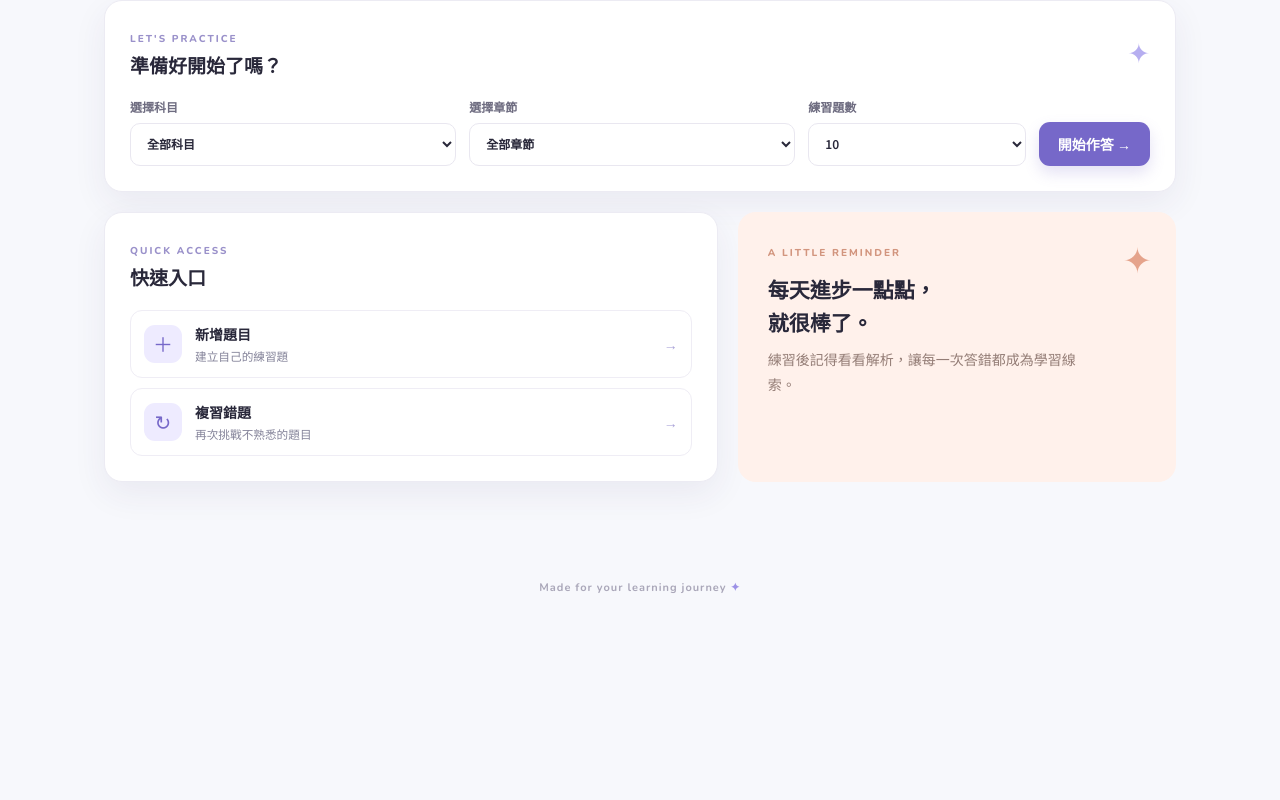
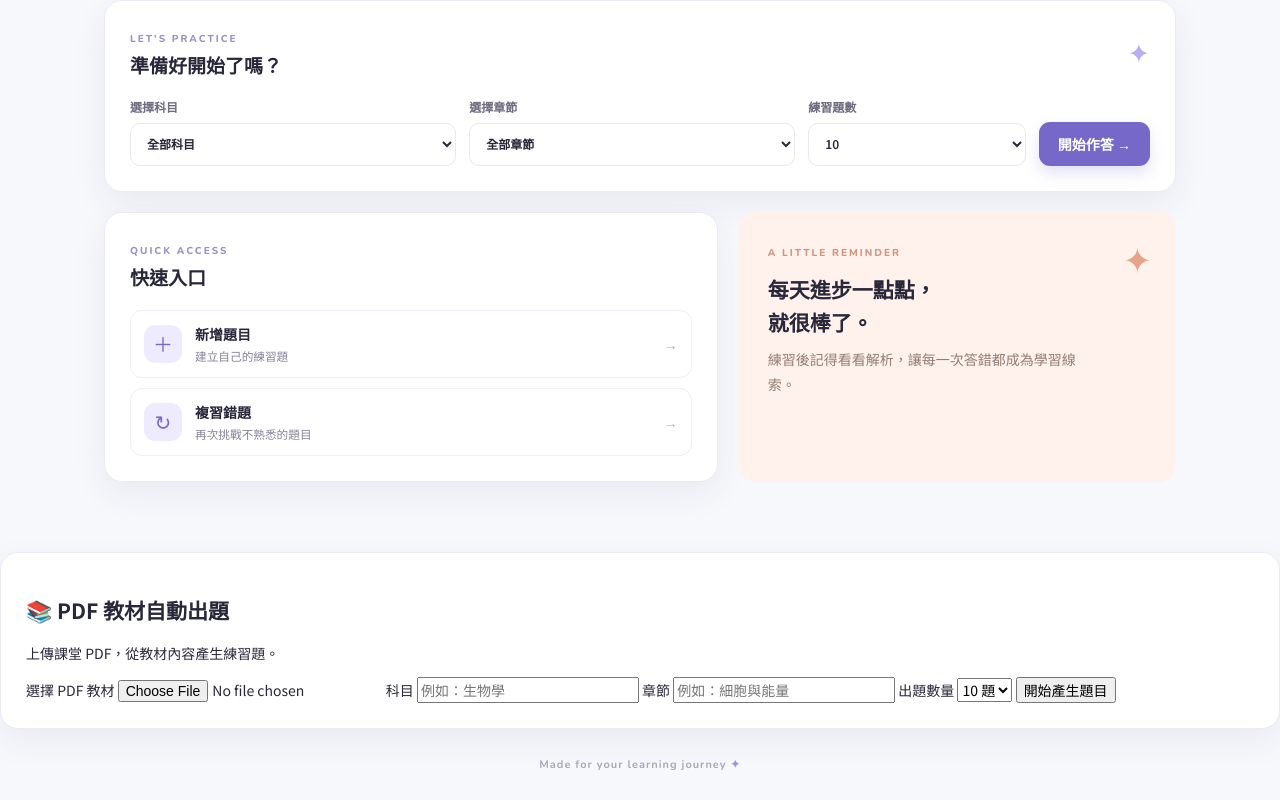
Before and after one commit to sinru120/STUDY-QUIZ-TEST, a plain HTML site: page index.html in a window 1280 px wide. Shown: the part 584-1384 px from the top of the page. Before the commit the page ends 1207 px from the top, so only its background shows below. Drawn offline with nearby package versions, Linux system fonts and the light colour scheme; no server answers.

Commit message:
Update index.html

```diff
--- a/index.html
+++ b/index.html
@@ -82,7 +82,56 @@
       <div id="quiz-area"></div>
     </section>
   </main>
+<!-- PDF 自動出題區 -->
+<section class="panel" id="pdf-generator">
+  <h2>📚 PDF 教材自動出題</h2>
 
+  <p>上傳課堂 PDF，從教材內容產生練習題。</p>
+
+  <label>
+    選擇 PDF 教材
+    <input
+      type="file"
+      id="pdf-file"
+      accept=".pdf,application/pdf"
+    >
+  </label>
+
+  <label>
+    科目
+    <input
+      type="text"
+      id="pdf-subject"
+      placeholder="例如：生物學"
+    >
+  </label>
+
+  <label>
+    章節
+    <input
+      type="text"
+      id="pdf-chapter"
+      placeholder="例如：細胞與能量"
+    >
+  </label>
+
+  <label>
+    出題數量
+    <select id="pdf-question-count">
+      <option value="10">10 題</option>
+      <option value="20">20 題</option>
+      <option value="30">30 題</option>
+      <option value="50">50 題</option>
+    </select>
+  </label>
+
+  <button type="button" id="generate-pdf-btn">
+    開始產生題目
+  </button>
+
+  <div id="pdf-status"></div>
+  <div id="pdf-question-preview"></div>
+</section>
   <dialog id="question-dialog" class="question-dialog">
     <form id="question-form">
       <div class="dialog-heading"><div><span class="eyebrow">BUILD YOUR LIBRARY</span><h2 id="dialog-title">新增題目</h2></div><button type="button" class="close-btn" id="close-dialog">×</button></div>
```
